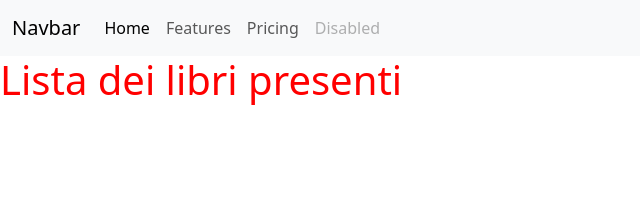
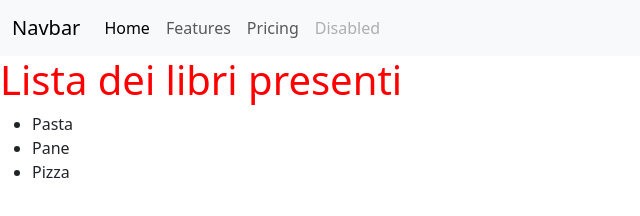
Before and after one commit to francescocassio/esercizioGuidato, a plain HTML site: page index.html in a window 1280 px wide. Shown: the whole page, without its empty margins (0-640 px from the left). Drawn offline with nearby package versions, Linux system fonts and the light colour scheme.

Commit message:
aggiunta lista

```diff
--- a/index.html
+++ b/index.html
@@ -38,7 +38,21 @@
         </div>
       </nav>
     <h1>Lista dei libri presenti</h1>
+    <ul id="lista">
 
+    </ul>
+
+    <script>
+      var libri = ["Pasta", "Pane", "Pizza"];
+      var s = "";
+      for (var libro of libri) {
+        /* s += "<li>" + libro + "</li>"; */
+        s += `
+          <li>${libro}</li>
+        `
+      }
+      lista.innerHTML = s;
+    </script>
     <script src="https://cdn.jsdelivr.net/npm/bootstrap@5.3.0/dist/js/bootstrap.bundle.min.js" integrity="sha384-geWF76RCwLtnZ8qwWowPQNguL3RmwHVBC9FhGdlKrxdiJJigb/j/68SIy3Te4Bkz" crossorigin="anonymous"></script>
   </body>
 </html>
```
